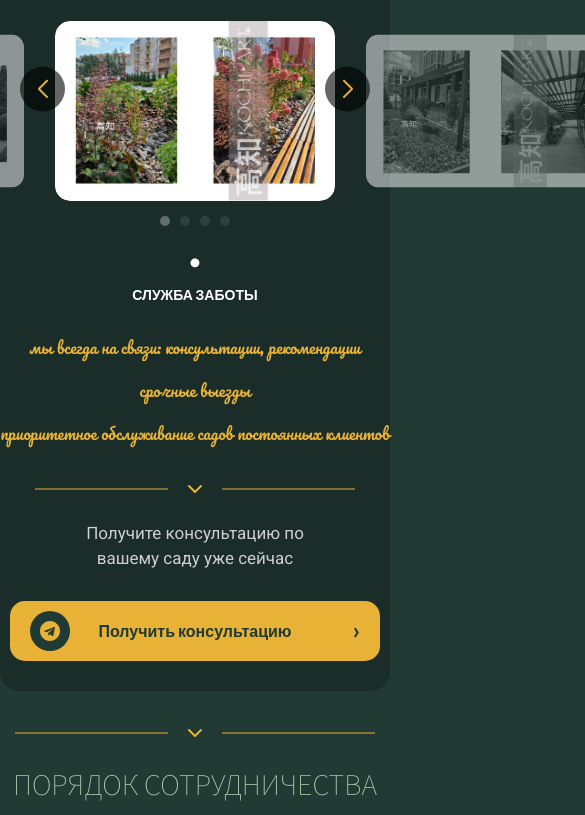
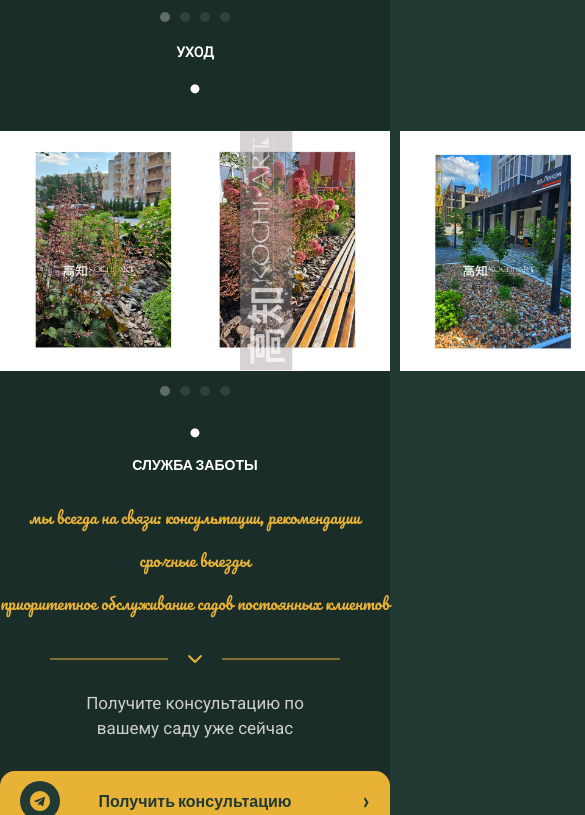
Before and after one commit to Apollone1337/testcode, a plain HTML site: page index.html in a window 390 px wide. Shown: the part 1185-2000 px from the top of the page, 585 px wide, since content can reach past the window. Drawn offline with nearby package versions, Linux system fonts and the light colour scheme.

Commit message:
бновил адаптив для мобильных

```diff
--- a/style.css
+++ b/style.css
@@ -71,8 +71,10 @@ body {
     align-items: center;
     justify-content: center;
     margin: 20px auto; /* Центрируем блок */
-    width: 792px;      /* Ширина как у carousel-background */
-    max-width: 100%;   /* Адаптивность для мобильных */
+    width: 100%;
+    max-width: 792px;
+    padding: 0 15px;   /* Отступы по краям */
+    box-sizing: border-box;
     color: var(--gold);
 }
 
@@ -97,8 +99,8 @@ body {
 /* ======================================== */
 .carousel-background {
     background-color: var(--card-bg);
-    width: 792px;
-    max-width: 100%;
+    width: 100%;
+    max-width: 792px;
     margin: 0 auto;
     border-radius: 20px;
     padding: 40px 0 30px;
@@ -400,7 +402,8 @@ body {
     display: flex;
     align-items: center;
     justify-content: center; /* Центрируем текст */
-    width: 764px;
+    width: 100%;
+    max-width: 764px;
     height: 60px;
     margin: 0 auto; /* Центрирование */
     background: var(--gold);
@@ -413,7 +416,6 @@ body {
     box-sizing: border-box;
     position: relative;
     overflow: hidden; /* Чтобы блик не вылезал за границы */
-    max-width: 95%; /* Адаптивность для мобильных */
     position: relative; /* Для абсолютного позиционирования иконок */
 }
 
@@ -450,8 +452,8 @@ body {
 }
 
 .cooperation-list {
-    width: 792px;
-    max-width: 100%;
+    width: 100%;
+    max-width: 792px;
     margin: 0 auto 50px;
     padding: 0 20px;
     box-sizing: border-box;
@@ -604,8 +606,8 @@ body {
     color: rgb(164, 196, 167);
     font-size: 17px;
     line-height: 25px;
-    width: 792px;      /* Ширина как у разделителя */
-    max-width: 100%;
+    width: 100%;
+    max-width: 792px;
     margin: 0 auto 20px; /* Центрируем блок */
     padding: 0 20px;   /* Небольшие отступы для мобильных */
     box-sizing: border-box;
@@ -641,6 +643,8 @@ body {
 @media (max-width: 768px) {
     .carousel-background {
         width: 100%;
+        border-radius: 0;
+        padding: 30px 0;
     }
 
     .swiper-container {
@@ -648,19 +652,36 @@ body {
     }
 
     .swiper-slide {
-        width: 280px;
-        max-width: 90%; /* Страховка для очень узких экранов */
-        height: 180px;
+        width: 100%; /* Одна картинка на весь экран */
+        height: 240px;
+        border-radius: 0;
+    }
+
+    .swiper-slide img {
+        border-radius: 0;
+        transform: scale(1);
+        opacity: 1;
+        filter: grayscale(0%);
+    }
+
+    /* Скрываем стрелки навигации на мобильных */
+    .swiper-button-next,
+    .swiper-button-prev {
+        display: none !important;
     }
 
     .main-title {
-        font-size: 36px;
+        font-size: 32px;
         line-height: 44px;
     }
 
     .description {
         font-size: 18px;
         line-height: 26px;
+    }
+
+    .partners-grid {
+        padding: 0 20px;
     }
 }
 
```
Also changed, not shown: 1 other file.
